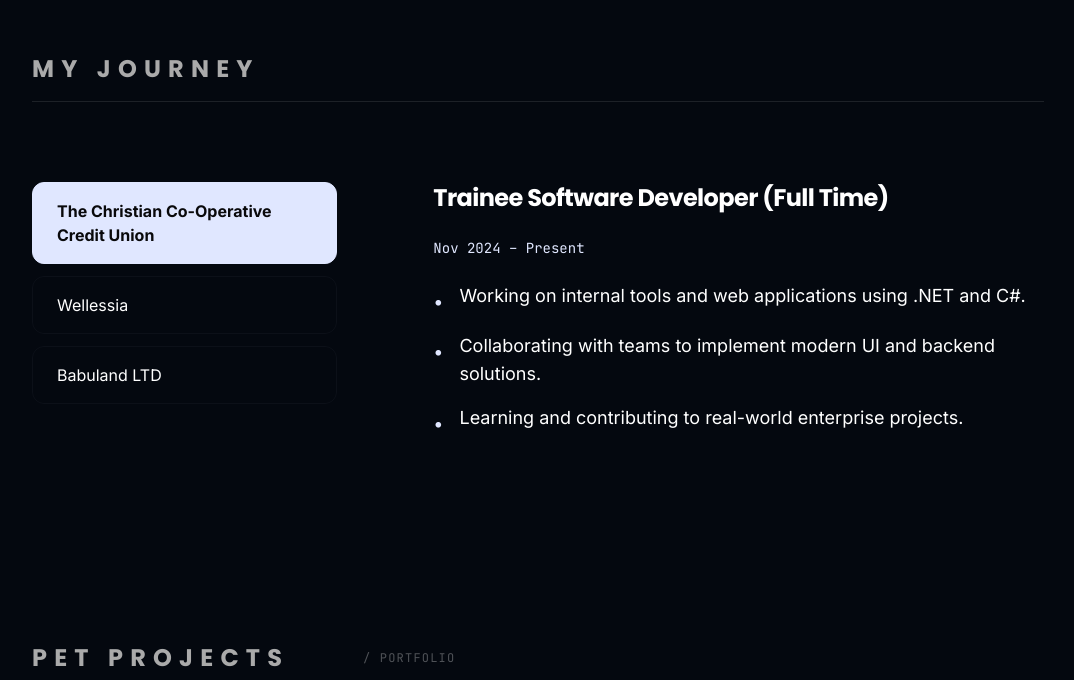
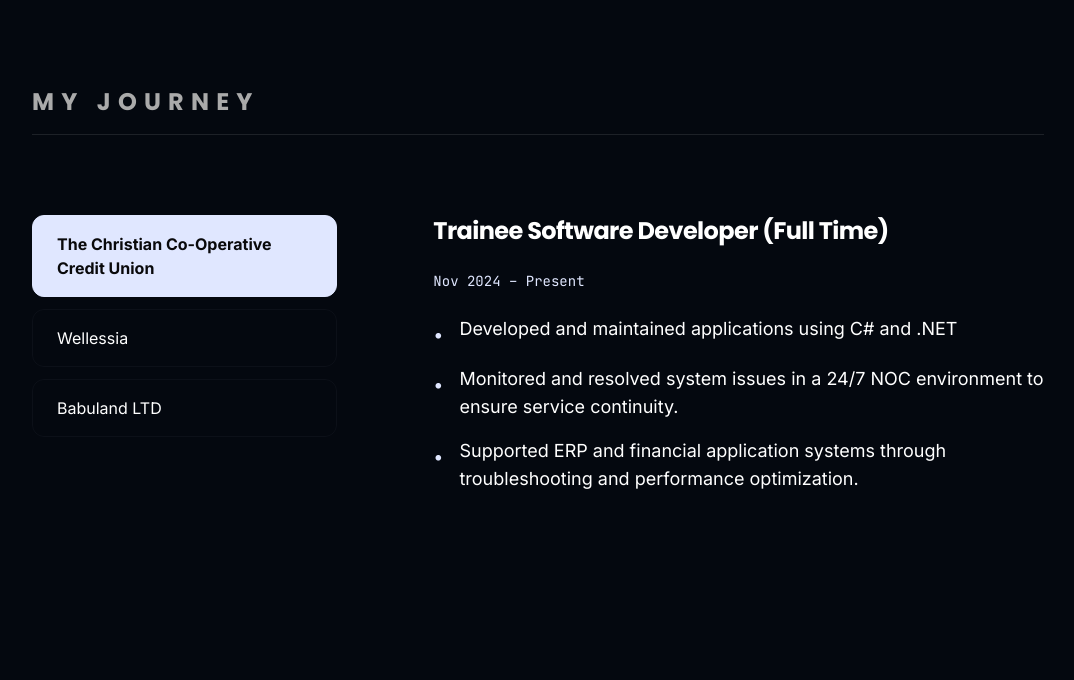
Before and after one commit to Charan951/protfilo, a React (Vite) app in the folder Brian Kabbo Sarker/: page / in a window 1280 px wide. Shown: the part 2076-2756 px from the top of the page, without its empty margins (132-1206 px from the left). Built offline with nearby package versions, Linux system fonts and the light colour scheme.

Commit message:
feat: add About and Experience sections to portfolio with motion animations

```diff
--- a/Brian Kabbo Sarker/src/sections/About.tsx
+++ b/Brian Kabbo Sarker/src/sections/About.tsx
@@ -60,7 +60,7 @@
           className="md:w-3/5 space-y-8"
         >
           <p className="text-xl text-white leading-relaxed">
-            I'm <span className="text-moonstone font-semibold">Brian Kabbo Sarker</span>, a software developer focused
+            I'm <span className="text-moonstone font-semibold">Brian Kabbo Sarker</span>, a full-stack software developer focused
             on building interactive and reliable web applications.
           </p>
           <p className="text-xl text-white leading-relaxed">
--- a/Brian Kabbo Sarker/src/sections/Experience.tsx
+++ b/Brian Kabbo Sarker/src/sections/Experience.tsx
@@ -11,9 +11,9 @@
       role: 'Trainee Software Developer (Full Time)',
       period: 'Nov 2024 – Present',
       points: [
-        'Working on internal tools and web applications using .NET and C#.',
-        'Collaborating with teams to implement modern UI and backend solutions.',
-        'Learning and contributing to real-world enterprise projects.',
+        'Developed and maintained applications using C# and .NET',
+        'Monitored and resolved system issues in a 24/7 NOC environment to ensure service continuity.',
+        'Supported ERP and financial application systems through troubleshooting and performance optimization.',
       ],
     },
     {
@@ -22,9 +22,9 @@
       role: 'Video Editor (Full Time)',
       period: 'Aug 2024 – Nov 2024',
       points: [
-        'Created promotional and tutorial videos for marketing campaigns.',
-        'Edited and optimized video content for social media platforms.',
-        'Worked with the creative team to enhance visual storytelling.',
+        'Edited 200+ short-form, promotional, and tutorial videos.',
+        'Collaborated with the creative team to enhance visual storytelling.',
+        'Experienced in color grading, sound design, and motion graphics.',
       ],
     },
     {
@@ -33,9 +33,9 @@
       role: 'Compliance Associate (Part-Time)',
       period: 'May 2022 – Oct 2023',
       points: [
-        'Supported software projects with backend and frontend tasks.',
-        'Assisted in database management and UI updates.',
-        'Contributed to multiple small-scale development initiatives.',
+        'Oversaw compliance and quality assurance across 8 branches with 30+ staff each.',
+        'Acted as a central communication link between branch managers to resolve operational challenges.',
+        'Monitored team performance and customer experience metrics.',
       ],
     },
   ];
```
